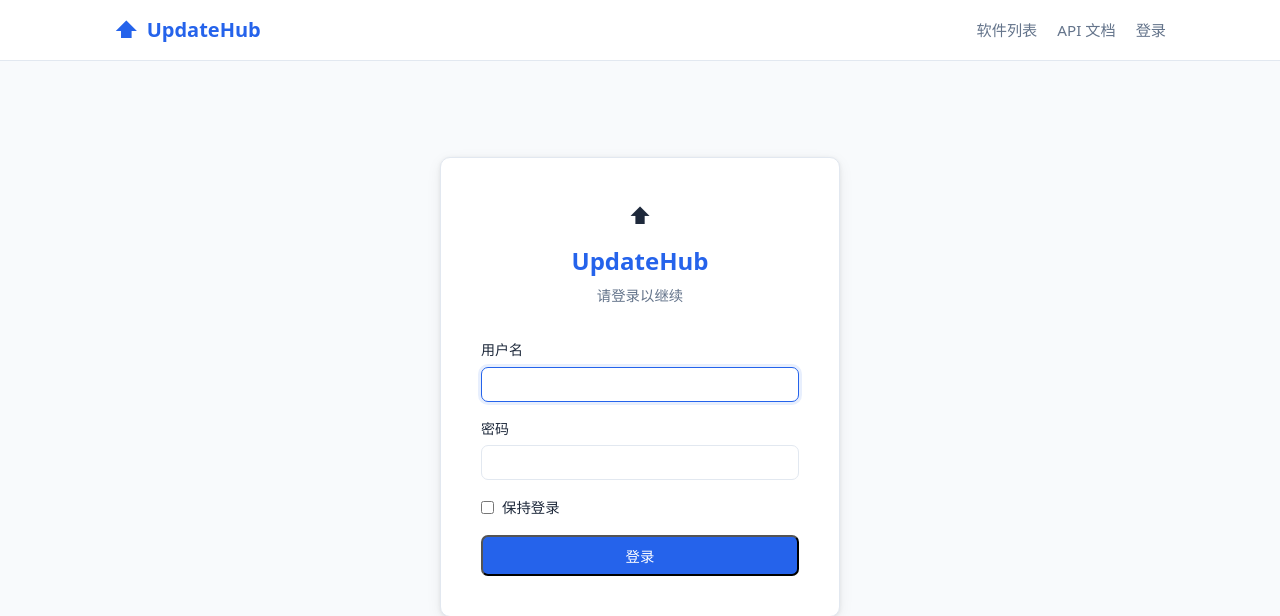
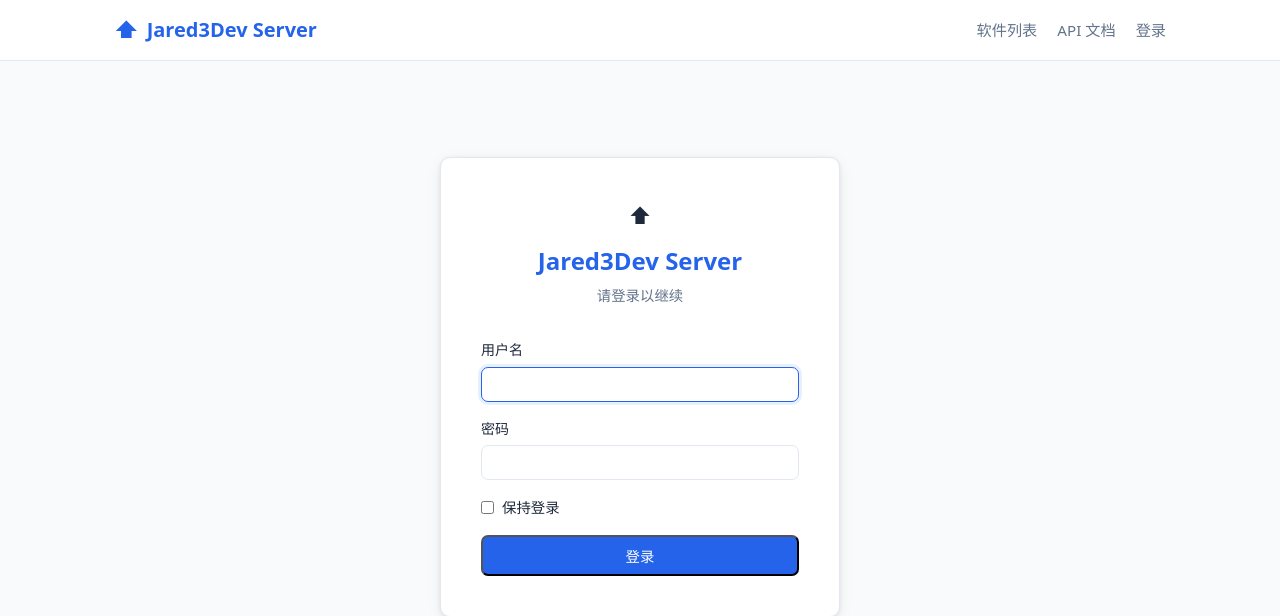
Before and after one commit to ruxia-TJY/Jared3DevServer, a Flask app: page /auth/login in a window 1280 px wide. Shown: the top 616 px of the page. Run offline with Flask 3, Linux system fonts and the light colour scheme.

Commit message:
Refactor: 全局替换品牌名称，UpdateHub 统一更新为 Jared3Dev Server

```diff
--- a/app/templates/apistack/doc.html
+++ b/app/templates/apistack/doc.html
@@ -1,6 +1,6 @@
 {% extends "base.html" %}
 
-{% block title %}API 文档 · UpdateHub{% endblock %}
+{% block title %}API 文档 · Jared3Dev Server{% endblock %}
 
 {% block content %}
 <div class="page-header">
--- a/app/templates/apistack/doc_detail.html
+++ b/app/templates/apistack/doc_detail.html
@@ -1,6 +1,6 @@
 {% extends "base.html" %}
 
-{% block title %}{{ api.display_name }} · API 文档 · UpdateHub{% endblock %}
+{% block title %}{{ api.display_name }} · API 文档 · Jared3Dev Server{% endblock %}
 
 {% block content %}
 <div class="breadcrumb">
--- a/app/templates/apistack/edit.html
+++ b/app/templates/apistack/edit.html
@@ -1,6 +1,6 @@
 {% extends "base.html" %}
 
-{% block title %}编辑 {{ api.name }} · API 管理 · UpdateHub{% endblock %}
+{% block title %}编辑 {{ api.name }} · API 管理 · Jared3Dev Server{% endblock %}
 
 {% block content %}
 <div class="breadcrumb">
--- a/app/templates/apistack/manage.html
+++ b/app/templates/apistack/manage.html
@@ -1,6 +1,6 @@
 {% extends "base.html" %}
 
-{% block title %}API 管理 · UpdateHub{% endblock %}
+{% block title %}API 管理 · Jared3Dev Server{% endblock %}
 
 {% block content %}
 <div class="page-header">
--- a/app/templates/auth/login.html
+++ b/app/templates/auth/login.html
@@ -1,13 +1,13 @@
 {% extends "base.html" %}
 
-{% block title %}登录 · UpdateHub{% endblock %}
+{% block title %}登录 · Jared3Dev Server{% endblock %}
 
 {% block content %}
 <div class="auth-wrapper">
   <div class="auth-card">
     <div class="auth-header">
       <span class="logo-icon">⬆</span>
-      <h1 class="auth-title">UpdateHub</h1>
+      <h1 class="auth-title">Jared3Dev Server</h1>
       <p class="auth-sub">请登录以继续</p>
     </div>
 
--- a/app/templates/base.html
+++ b/app/templates/base.html
@@ -3,7 +3,7 @@
 <head>
   <meta charset="UTF-8">
   <meta name="viewport" content="width=device-width, initial-scale=1.0">
-  <title>{% block title %}UpdateHub{% endblock %}</title>
+  <title>{% block title %}Jared3Dev Server{% endblock %}</title>
   <link rel="stylesheet" href="{{ url_for('static', filename='css/style.css') }}">
 </head>
 <body>
@@ -11,7 +11,7 @@
     <div class="container">
       <a href="{{ url_for('updatehub.index') }}" class="site-logo">
         <span class="logo-icon">⬆</span>
-        UpdateHub
+        Jared3Dev Server
       </a>
       <nav class="site-nav">
         <a href="{{ url_for('updatehub.index') }}">软件列表</a>
--- a/app/templates/updatehub/403.html
+++ b/app/templates/updatehub/403.html
@@ -1,6 +1,6 @@
 {% extends "base.html" %}
 
-{% block title %}无访问权限 · UpdateHub{% endblock %}
+{% block title %}无访问权限 · Jared3Dev Server{% endblock %}
 
 {% block content %}
 <div class="empty-state">
--- a/app/templates/updatehub/404.html
+++ b/app/templates/updatehub/404.html
@@ -1,6 +1,6 @@
 {% extends "base.html" %}
 
-{% block title %}页面不存在 · UpdateHub{% endblock %}
+{% block title %}页面不存在 · Jared3Dev Server{% endblock %}
 
 {% block content %}
 <div class="empty-state">
--- a/app/templates/updatehub/app_detail.html
+++ b/app/templates/updatehub/app_detail.html
@@ -1,6 +1,6 @@
 {% extends "base.html" %}
 
-{% block title %}{{ app_name }} · UpdateHub{% endblock %}
+{% block title %}{{ app_name }} · Jared3Dev Server{% endblock %}
 
 {% block content %}
 <div class="page-header">
--- a/app/templates/updatehub/index.html
+++ b/app/templates/updatehub/index.html
@@ -1,6 +1,6 @@
 {% extends "base.html" %}
 
-{% block title %}软件列表 · UpdateHub{% endblock %}
+{% block title %}软件列表 · Jared3Dev Server{% endblock %}
 
 {% block content %}
 <div class="page-header">
--- a/app/templates/user/form.html
+++ b/app/templates/user/form.html
@@ -6,7 +6,7 @@
   {% set page_title = '编辑用户 · ' + u.username %}
 {% endif %}
 
-{% block title %}{{ page_title }} · UpdateHub{% endblock %}
+{% block title %}{{ page_title }} · Jared3Dev Server{% endblock %}
 
 {% block content %}
 <div class="page-header">
--- a/app/templates/user/list.html
+++ b/app/templates/user/list.html
@@ -1,6 +1,6 @@
 {% extends "base.html" %}
 
-{% block title %}用户管理 · UpdateHub{% endblock %}
+{% block title %}用户管理 · Jared3Dev Server{% endblock %}
 
 {% block content %}
 <div class="page-header">
--- a/run.py
+++ b/run.py
@@ -1,7 +1,7 @@
 """
 run.py - 应用启动入口。
 
-直接运行此文件以在开发/生产环境中启动 UpdateHub 服务：
+直接运行此文件以在开发/生产环境中启动 Jared3Dev Server 服务：
     python run.py
 
 启动时会自动创建 uploads/ 和 data/ 目录（若不存在）。
```
Also changed, not shown: doc/access.md (+1 -1 lines), doc/api.md (+2 -2 lines), doc/apistack.md (+1 -1 lines).
